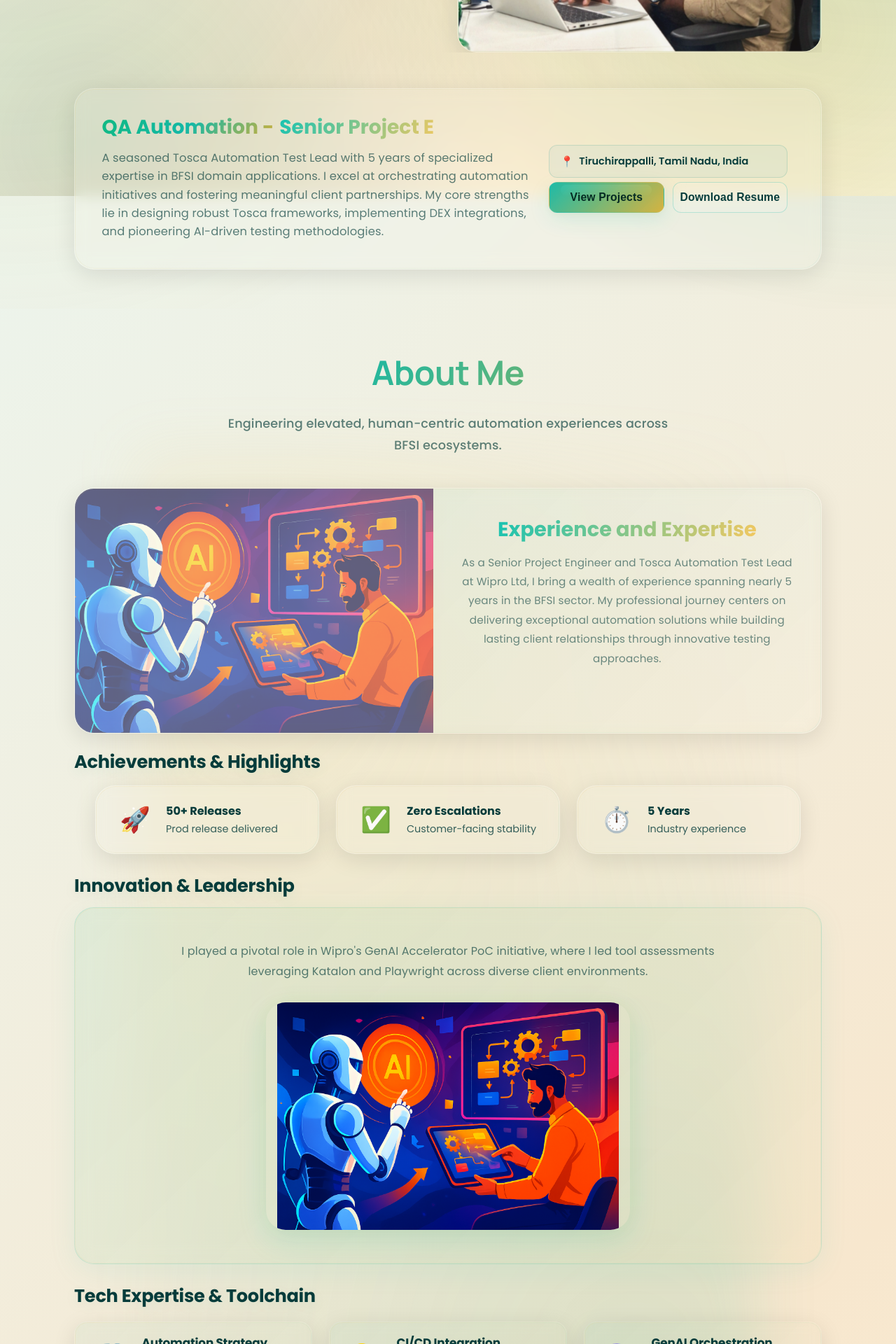
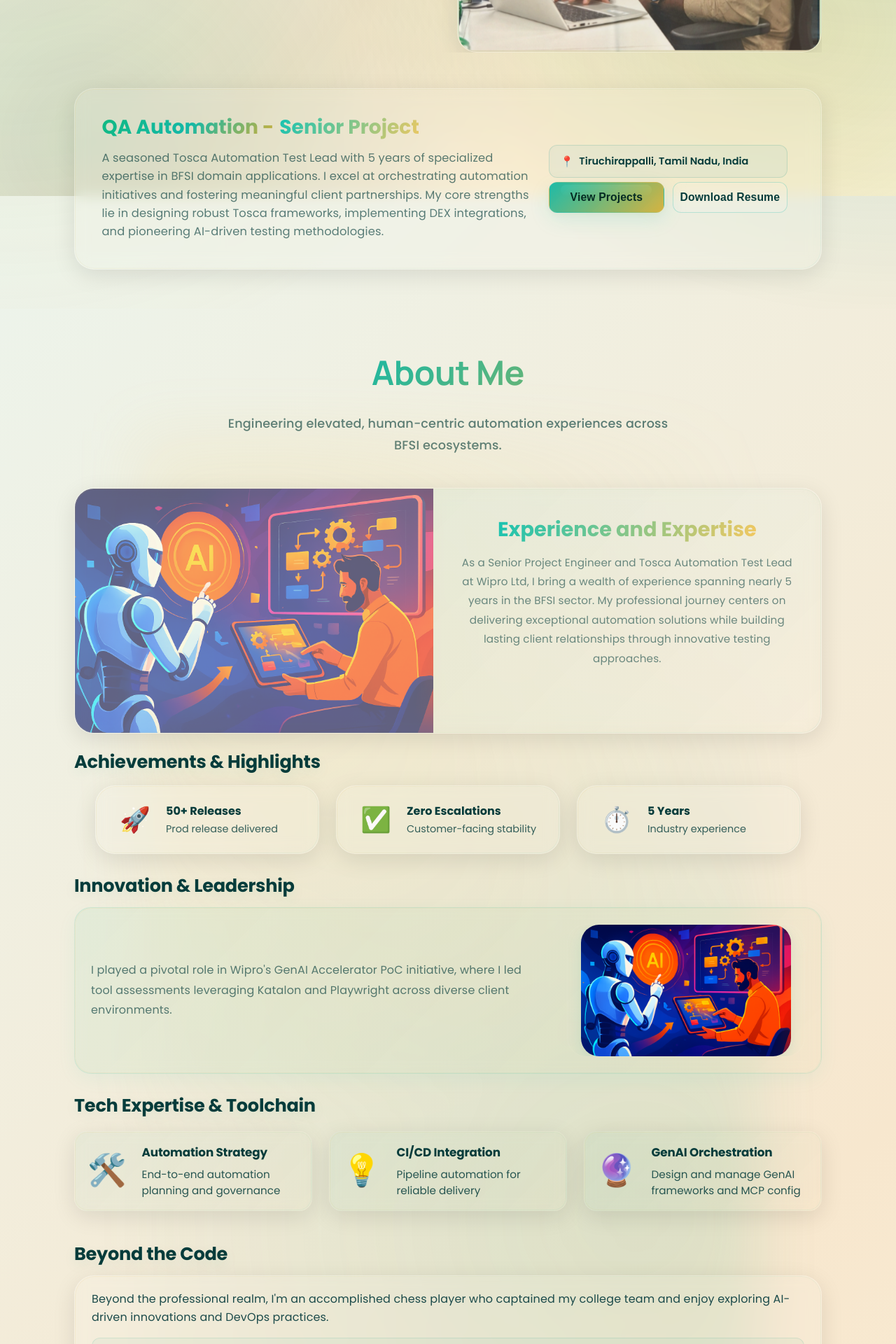
Before and after one commit to Naveen-neevaN/Naveen-Portfolio, a Next.js app: page / in a window 1280 px wide. Shown: the part 520-2440 px from the top of the page at 70% size. Built offline with nearby package versions, Linux system fonts and the light colour scheme.

Commit message:
Content update - V3

```diff
--- a/src/components/About.css
+++ b/src/components/About.css
@@ -628,18 +628,20 @@
 
 .about-innovation__inner {
   display: grid;
-  grid-template-columns: 1fr;
-  gap: 1.8rem;
+  /* Two-column layout: content takes remaining space, image column is constrained
+     so it never becomes too large. On narrow viewports we collapse to a single column. */
+  grid-template-columns: 1fr minmax(200px, 340px);
+  gap: 1.25rem; /* reduced gap to make tile more compact */
   align-items: center;
-  padding: clamp(2rem, 4vw, 3rem);
+  padding: clamp(0.9rem, 1.8vw, 1.6rem); /* tighter padding for a compact tile */
   min-height: auto;
-  background: linear-gradient(135deg, rgba(16, 185, 129, 0.08) 0%, rgba(212, 175, 55, 0.04) 100%);
-  border-radius: var(--radius-lg);
-  border: 1px solid rgba(20, 184, 166, 0.15);
-  backdrop-filter: blur(12px);
-  -webkit-backdrop-filter: blur(12px);
-  box-shadow: 0 10px 40px rgba(20, 184, 166, 0.08);
-  transition: all 0.4s cubic-bezier(0.19, 1, 0.22, 1);
+  background: linear-gradient(135deg, rgba(16, 185, 129, 0.06) 0%, rgba(212, 175, 55, 0.03) 100%);
+  border-radius: calc(var(--radius-lg) - 4px);
+  border: 1px solid rgba(20, 184, 166, 0.12);
+  backdrop-filter: blur(8px);
+  -webkit-backdrop-filter: blur(8px);
+  box-shadow: 0 8px 28px rgba(20, 184, 166, 0.06);
+  transition: all 0.32s cubic-bezier(0.19, 1, 0.22, 1);
 }
 
 .about-innovation__inner:hover {
@@ -659,21 +661,41 @@
   padding: 0;
   height: auto;
   width: 100%;
+  /* contain the image inside a framed box with consistent edges */
+  box-sizing: border-box;
+  overflow: hidden;
+  border-radius: var(--radius-lg);
+  border: 1px solid rgba(255,255,255,0.04);
+  background: linear-gradient(180deg, rgba(255,255,255,0.02), rgba(255,255,255,0.01));
 }
 
 .innovation__image img {
   width: 100%;
-  max-width: 520px;
+  max-width: 300px; /* further reduced for a compact, user-friendly size */
   height: auto;
   aspect-ratio: 16/10;
-  object-fit: contain;
+  object-fit: cover; /* keeps image visually balanced inside the framed area */
   display: block;
-  border-radius: var(--radius-lg);
-  box-shadow: 0 15px 40px rgba(20, 184, 166, 0.15), 0 0 30px rgba(212, 175, 55, 0.08);
-  transform: translateY(12px) scale(0.96);
+  border-radius: calc(var(--radius-lg) - 2px); /* crop slightly to align with container radius */
+  box-shadow: 0 8px 20px rgba(20, 184, 166, 0.10), 0 0 14px rgba(212, 175, 55, 0.04);
+  transform: translateY(6px) scale(0.995);
   opacity: 0;
-  transition: transform 700ms cubic-bezier(0.19, 1, 0.22, 1), opacity 500ms ease;
+  transition: transform 360ms cubic-bezier(0.22, 1, 0.36, 1), opacity 300ms ease;
   will-change: transform, opacity;
+}
+
+/* Very small tweak: ensure image stays visually prominent but not oversized on very wide displays */
+@media (min-width: 1400px) {
+  .innovation__image img {
+    max-width: 360px; /* modest upsize on very wide screens */
+  }
+}
+
+/* Hover/Focus alignment for the innovation tile image */
+.about-innovation__inner:hover .innovation__image img,
+.about-innovation__inner:focus-within .innovation__image img {
+  transform: translateY(0) scale(1);
+  opacity: 1;
 }
 
 .about__wrapper.is-visible .innovation__image img {
@@ -690,9 +712,9 @@
 }
 
 .innovation__content {
-  text-align: center;
-  max-width: 800px;
-  margin: 0 auto;
+  text-align: left;
+  max-width: 640px;
+  margin: 0;
 }
 
 .innovation__content p {
@@ -700,6 +722,31 @@
   line-height: 1.8;
   font-size: clamp(1rem, 1.1vw, 1.1rem);
   color: var(--text-muted);
+}
+
+/* Responsive: stack image below content on narrower viewports */
+@media (max-width: 920px) {
+  .about-innovation__inner {
+    grid-template-columns: 1fr;
+    gap: 1.2rem;
+    padding: clamp(1rem, 3vw, 1.4rem);
+  }
+
+  .innovation__content {
+    text-align: center;
+    max-width: 100%;
+    margin: 0 auto;
+  }
+
+  .innovation__image {
+    justify-content: center;
+    margin-top: 0.5rem;
+  }
+
+  .innovation__image img {
+    max-width: 100%;
+    object-fit: contain; /* avoid cropping on narrow screens */
+  }
 }
 
 /* Tech Expertise */
--- a/src/components/Hero.css
+++ b/src/components/Hero.css
@@ -472,14 +472,16 @@
   margin-top: clamp(2rem, 4vw, 3.5rem);
   padding: clamp(2rem, 4vw, 3rem);
   padding: clamp(1.5rem, 3vw, 2.5rem);
-  background: rgba(255, 255, 255, 0.08);
-  backdrop-filter: blur(12px);
-  border: 1px solid rgba(255, 255, 255, 0.1);
+  background: rgba(255, 255, 255, 0.06);
+  backdrop-filter: blur(10px);
+  border: 1px solid rgba(255, 255, 255, 0.06);
   border-radius: var(--radius-lg);
-  box-shadow: 0 12px 40px rgba(20, 184, 166, 0.06), 0 4px 18px rgba(212, 175, 55, 0.04);
+  box-shadow: 0 10px 36px rgba(20, 184, 166, 0.06), 0 4px 18px rgba(212, 175, 55, 0.04);
   opacity: 0;
-  transform: translateY(30px);
-  transition: opacity 0.8s ease, transform 0.8s cubic-bezier(0.19, 1, 0.22, 1), box-shadow 0.3s ease;
+  transform: translateY(18px);
+  transition: opacity 0.7s ease, transform 0.6s cubic-bezier(0.22, 1, 0.36, 1), box-shadow 0.32s ease, backdrop-filter 0.32s ease;
+  position: relative;
+  overflow: hidden;
 }
 
 .hero__roleOverviewTile.is-visible {
@@ -487,18 +489,42 @@
   transform: translateY(0);
 }
 
+.hero__roleOverviewTile::before {
+  /* subtle theme gradient overlay on hover - uses opacity for smooth transition */
+  content: '';
+  position: absolute;
+  inset: 0;
+  pointer-events: none;
+  background: linear-gradient(135deg, rgba(20,184,166,0.06) 0%, rgba(212,175,55,0.04) 100%);
+  opacity: 0;
+  transition: opacity 0.32s ease;
+}
+
 .hero__roleOverviewTile:hover {
-  box-shadow: 0 16px 48px rgba(20, 184, 166, 0.08), 0 6px 22px rgba(212, 175, 55, 0.06);
+  transform: translateY(-6px) scale(1.006);
+  box-shadow: 0 22px 60px rgba(20, 184, 166, 0.14), 0 8px 30px rgba(12, 40, 36, 0.08);
+  backdrop-filter: blur(14px) saturate(1.04);
+}
+
+.hero__roleOverviewTile:hover::before {
+  opacity: 1;
+}
+
+.hero__roleOverviewTile:focus-visible {
+  outline: 2px solid rgba(20,184,166,0.18);
+  outline-offset: 4px;
 }
 
 [data-theme='dark'] .hero__roleOverviewTile {
-  background: rgba(6, 35, 43, 0.2);
-  border-color: rgba(241, 201, 105, 0.12);
-  box-shadow: 0 12px 40px rgba(20, 184, 166, 0.04), 0 4px 18px rgba(212, 175, 55, 0.02);
+  background: linear-gradient(180deg, rgba(6,35,43,0.22), rgba(6,35,43,0.16));
+  border-color: rgba(241, 201, 105, 0.08);
+  box-shadow: 0 10px 36px rgba(20, 184, 166, 0.04), 0 4px 14px rgba(212, 175, 55, 0.02);
 }
 
 [data-theme='dark'] .hero__roleOverviewTile:hover {
-  box-shadow: 0 16px 48px rgba(20, 184, 166, 0.06), 0 6px 22px rgba(212, 175, 55, 0.04);
+  transform: translateY(-6px) scale(1.006);
+  box-shadow: 0 20px 56px rgba(20, 184, 166, 0.12), 0 8px 28px rgba(0,0,0,0.32);
+  backdrop-filter: blur(12px) saturate(1.05);
 }
 
 .hero__roleOverviewContent {
```
